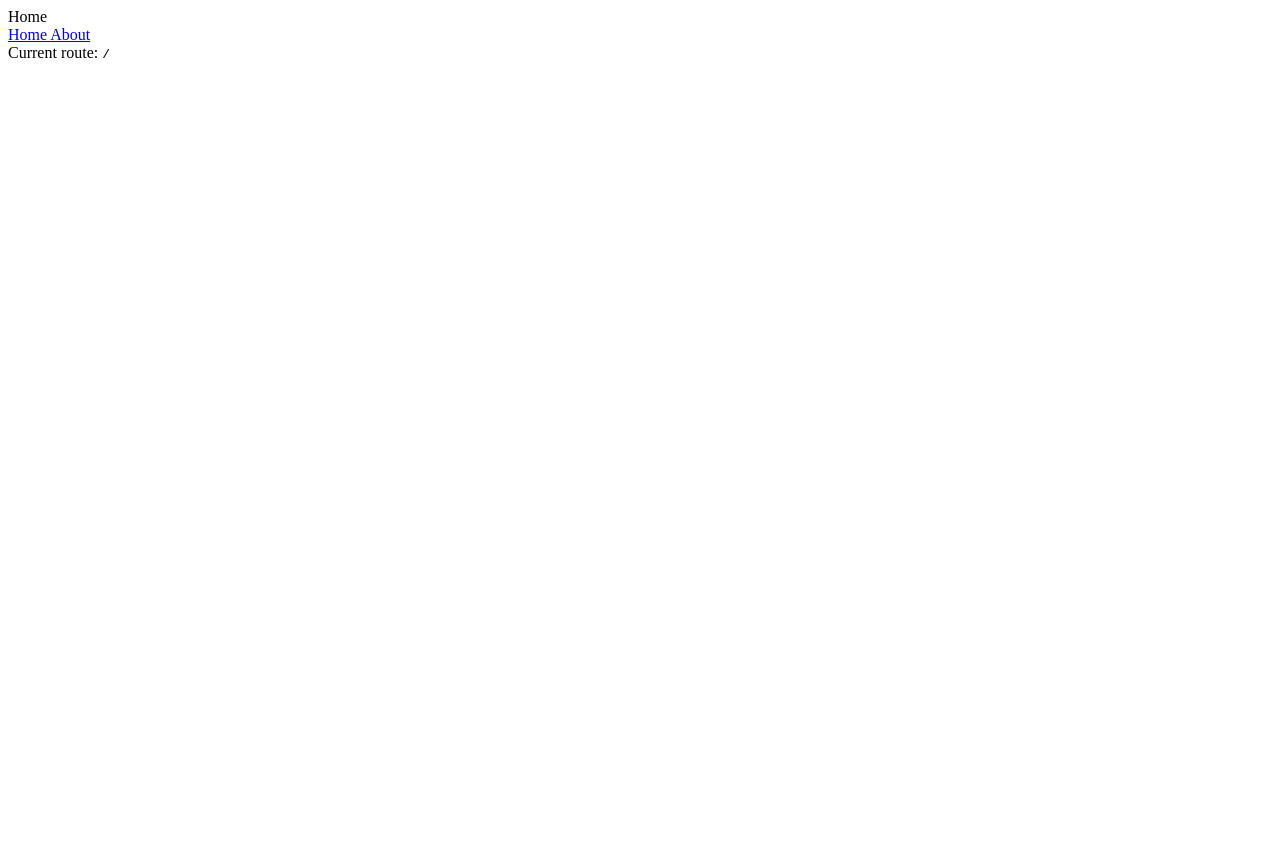
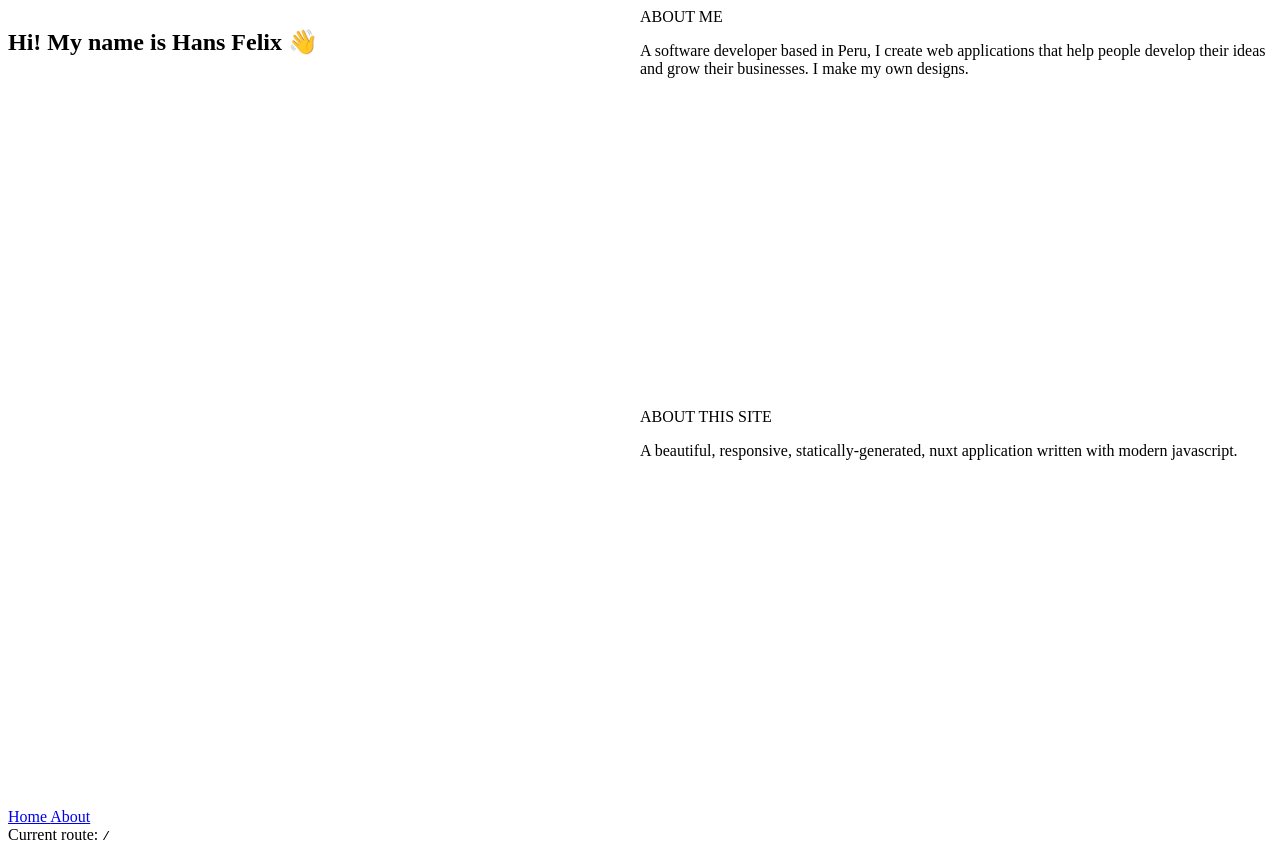
Before and after one commit to hansfelix/hansfelix.github.io, a Nuxt app: page / in a window 1280 px wide. Before the commit the page ends 800 px from the top, so only its background shows below. Built offline with nearby package versions, Linux system fonts and the light colour scheme.

Commit message:
Add home texts

```diff
--- a/nuxt.config.ts
+++ b/nuxt.config.ts
@@ -1,4 +1,13 @@
 // https://nuxt.com/docs/api/configuration/nuxt-config
 export default defineNuxtConfig({
+    vite:{
+        css:{
+            preprocessorOptions:{
+                scss:{
+
+                }
+            }
+        }
+    }
 
 })
--- a/package.json
+++ b/package.json
@@ -8,6 +8,8 @@
     "postinstall": "nuxt prepare"
   },
   "devDependencies": {
-    "nuxt": "^3.1.2"
+    "nuxt": "^3.1.2",
+    "sass": "^1.58.0",
+    "sass-loader": "^13.2.0"
   }
 }
--- a/pages/index.vue
+++ b/pages/index.vue
@@ -1,5 +1,28 @@
 <template>
-    <div>
-      Home
-    </div>
-  </template>
+    <section class="index-page">
+        <div class="index-page__presentation">
+            <h1>Hi! My name is Hans Felix 👋</h1>
+        </div>
+        <div class="index-page__about-me">
+            <div>ABOUT ME</div>
+            <p>A software developer based in Peru, I create web applications that help people develop their ideas and grow their businesses. I make my own designs.</p>
+        </div>
+        <div class="index-page__about-this-site">
+            <div>ABOUT THIS SITE</div>
+            <p>A beautiful, responsive, statically-generated, nuxt application written with modern javascript.</p>
+        </div>
+    </section>
+</template>
+
+<style lang="scss">
+.index-page {
+    grid-template-columns: 1fr 1fr;
+    grid-template-rows: 1fr 1fr;
+    display: grid;
+    height: 100vh;
+
+    &__presentation{
+        grid-row: 1/3;
+    }
+}
+</style>
```
Also changed, not shown: app.vue (indentation only), 1 other file (tests, documents, lock files or other folders).
